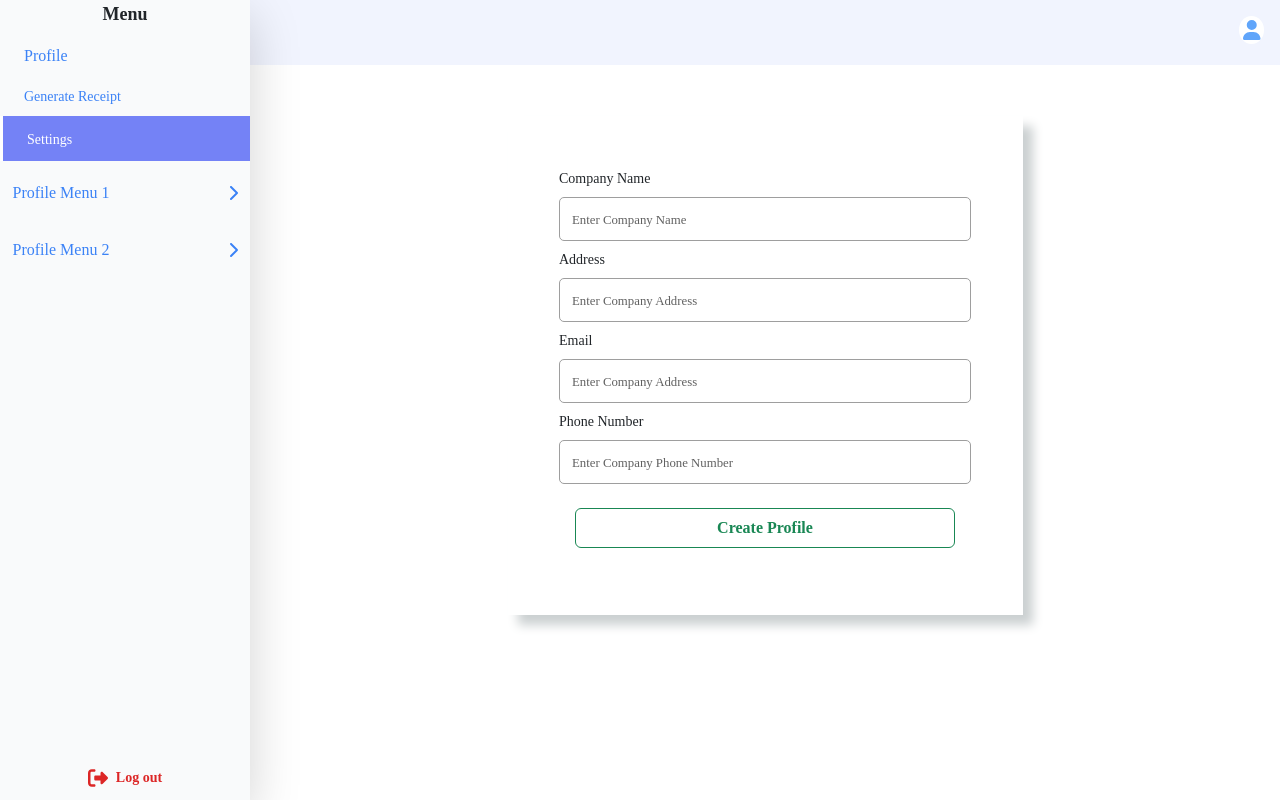
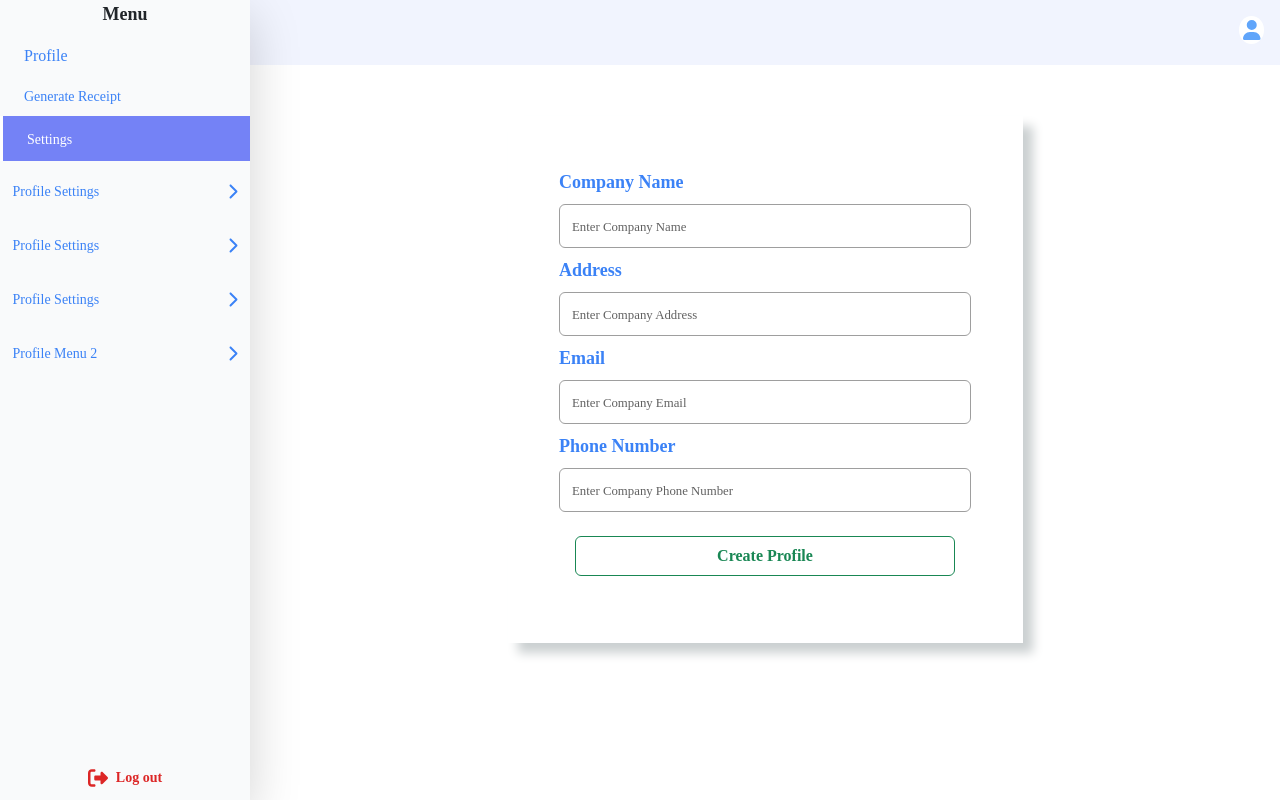
Before and after one commit to tobidechamp15/Receipt-Generator, a React (Create React App) app: page /invoicer/settings in a window 1280 px wide. Built offline with nearby package versions, Linux system fonts and the light colour scheme; a web font is replaced by a local one.

Commit message:
dev cahanges

```diff
--- a/src/App.css
+++ b/src/App.css
@@ -19,7 +19,7 @@ input {
   max-height: fit-content; /* Adjust the max height as needed */
   opacity: 1;
 }
-.dropdown-open span {
+.dropdown-open a {
   display: block;
   color: #7482f6;
   text-decoration: none;
@@ -31,7 +31,7 @@ input {
   cursor: pointer;
   /* transform: rotate(90deg); */
 }
-.dropdown-open span:hover {
+.dropdown-open a:hover {
   /* background-color: #7482f6; Darker blue for the active link */
   font-weight: bold;
   transition: 0.5s;
--- a/src/Components/Invoicer.js
+++ b/src/Components/Invoicer.js
@@ -43,8 +43,16 @@ const Invoicer = () => {
 
   const dropdownData = [
     {
-      title: "Profile Menu 1",
-      items: ["Item 1", "Item 2", "Item 3", "Item 4"],
+      title: "Profile Settings",
+      items: ["Create Profile", "Update Profile", "Delete Profile", "Item 4"],
+    },
+    {
+      title: "Profile Settings",
+      items: ["Create Profile", "Update Profile", "Delete Profile", "Item 4"],
+    },
+    {
+      title: "Profile Settings",
+      items: ["Create Profile", "Update Profile", "Delete Profile", "Item 4"],
     },
     {
       title: "Profile Menu 2",
@@ -69,7 +77,11 @@ const Invoicer = () => {
               <NavLink
                 to="/invoicer/profile"
                 className={({ isActive }) =>
-                  `${isActive ? "active-tab" : "text-blue-500 hover:text-white hover:bg-blue-500"} sideBar-tabs
+                  `${
+                    isActive
+                      ? "active-tab"
+                      : "text-blue-500 hover:text-white hover:bg-blue-500"
+                  } sideBar-tabs
               `
                 }
               >
@@ -78,7 +90,11 @@ const Invoicer = () => {
               <NavLink
                 to="/invoicer/home"
                 className={({ isActive }) =>
-                  `${isActive ? "active-tab" : "text-blue-500 hover:text-white hover:bg-blue-500"} sideBar-tabs`
+                  `${
+                    isActive
+                      ? "active-tab"
+                      : "text-blue-500 hover:text-white hover:bg-blue-500"
+                  } sideBar-tabs`
                 }
               >
                 <span className="-">Generate Receipt</span>
@@ -86,7 +102,11 @@ const Invoicer = () => {
               <NavLink
                 to="/invoicer/settings"
                 className={({ isActive }) =>
-                  `${isActive ? "active-tab" : "text-blue-500 hover:text-white hover:bg-blue-500"} sideBar-tabs`
+                  `${
+                    isActive
+                      ? "active-tab"
+                      : "text-blue-500 hover:text-white hover:bg-blue-500"
+                  } sideBar-tabs`
                 }
               >
                 <span className="-">Settings</span>
@@ -98,26 +118,42 @@ const Invoicer = () => {
                     key={index}
                   >
                     <div
-                      className="flex  items-center justify-between w-full p-[5%] transition-all ease-in-out duration-500"
+                      className={`${
+                        activeDropdown === index
+                          ? "bg-blue-500 text-white w-100 "
+                          : ""
+                      } flex  items-center justify-between w-full  transition-all ease-in-out duration-500 cursor-pointer`}
                       onClick={() => handleDropdownClick(index)}
                     >
-                      {dropdown.title}
+                      <span
+                        className={
+                          activeDropdown === index
+                            ? "bg-blue-500 text-white w-100 p-[5%] cursor-pointer"
+                            : "p-[5%] cursor-pointer"
+                        }
+                      >
+                        {dropdown.title}
+                      </span>
                       <FontAwesomeIcon
                         icon={faChevronRight}
                         className={`icon ${
-                          activeDropdown === index ? "rotate" : ""
+                          activeDropdown === index
+                            ? "rotate p-[5%]  text-white  text-justify"
+                            : " p-[5%] "
                         }`}
                       />
                     </div>
                     <div
                       className={`${
                         activeDropdown === index
-                          ? "dropdown-content dropdown-open flex flex-col"
+                          ? "dropdown-content dropdown-open flex flex-col p-[5%]"
                           : "dropdown-content dropdown-transition flex flex-col"
                       }`}
                     >
                       {dropdown.items.map((item, itemIndex) => (
-                        <span key={itemIndex}>{item}</span>
+                        <NavLink key={itemIndex} className="p-3">
+                          {item}
+                        </NavLink>
                       ))}
                     </div>
                   </li>
--- a/src/Components/Settings.js
+++ b/src/Components/Settings.js
@@ -3,45 +3,62 @@ import "./Signup.css";
 import "./Login.css";
 
 const Settings = () => {
+
+  const handleSubmit = () => {
+    alert('Your Profile has been created')
+  }
   return (
     <div className="w-100 flex justify-center">
       <div className="boxShadow control bg-white p-[5%] m-[5%] sm:w-1/2 xs:w-full md:w-[70%] lg:w-[70%] xl:w-[50%]">
-        <form className=" flex  flex-col gap-2">
+        <form className=" flex  flex-col gap-2" onSubmit={handleSubmit}>
           <div className="flex flex-col gap-2">
-            <span>Company Name</span>
+            <span className="font-semibold text-lg text-blue-500">
+              Company Name
+            </span>
             <input
               type="text"
-              className="input-box input"
+              className="input-box input form-control"
               placeholder="Enter Company Name"
+              required
             />
           </div>
 
           <div className="flex flex-col gap-2">
-            <span>Address</span>
+            <span className="font-semibold text-lg text-blue-500">Address</span>
             <input
               type="text"
-              className="input-box input"
+              className="input-box input form-control"
               placeholder="Enter Company Address"
+              required
             />
           </div>
 
           <div className="flex flex-col gap-2">
-            <span>Email</span>
+            <span className="font-semibold text-lg text-blue-500">Email</span>
             <input
               type="email"
-              className="input-box input"
-              placeholder="Enter Company Address"
+              className="input-box input form-control"
+              placeholder="Enter Company Email"
+              required
             />
           </div>
           <div className="flex flex-col gap-2">
-            <span>Phone Number</span>
+            <span className="font-semibold text-lg text-blue-500">
+              Phone Number
+            </span>
             <input
               type="number"
-              className="input-box input"
+              className="input-box input form-control"
               placeholder="Enter Company Phone Number"
+              required
             />
           </div>
-          <button type="submit" className=" btn btn-outline-success w-auto m-3 font-bold">Create Profile</button>
+          <button
+            type="submit"
+            className=" btn btn-outline-success w-auto m-3 font-bold"
+          >
+            Create Profile
+          </button>
         </form>
       </div>
     </div>
```
